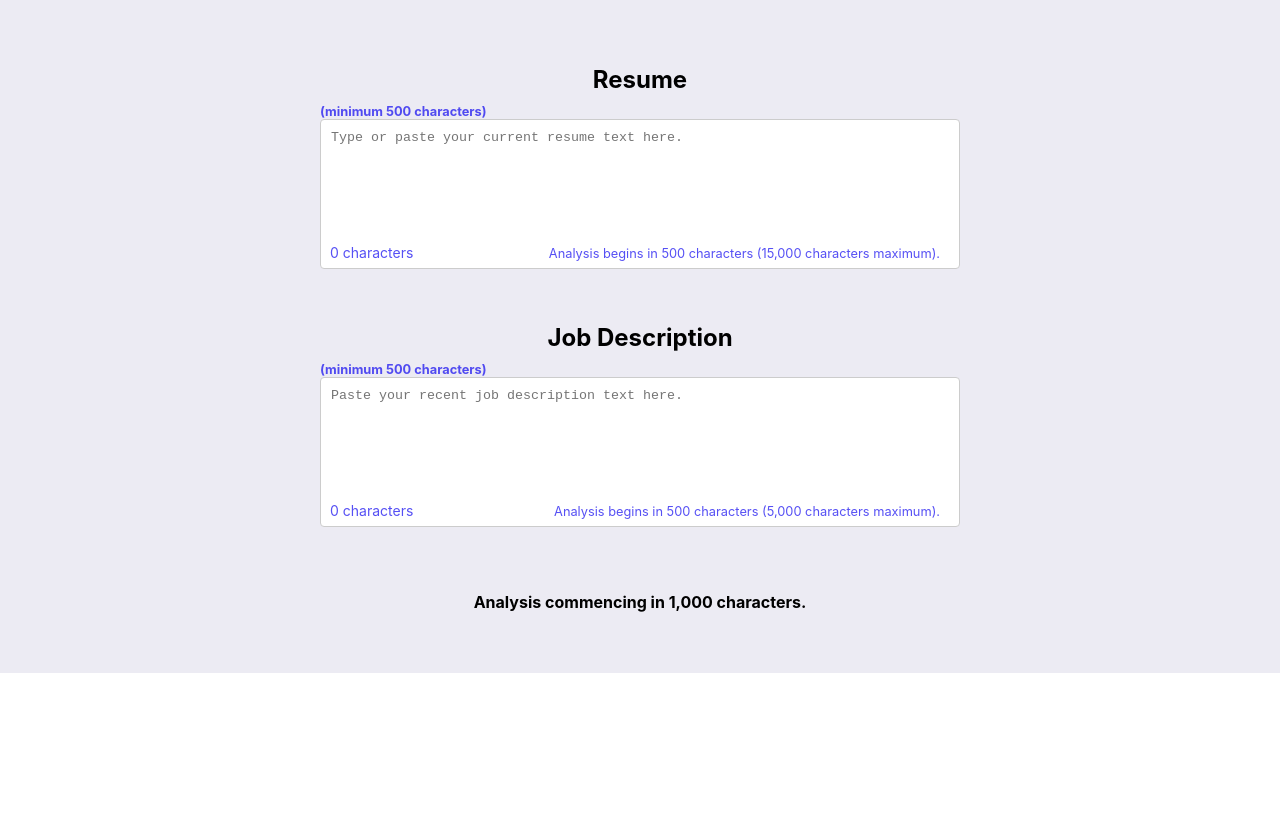
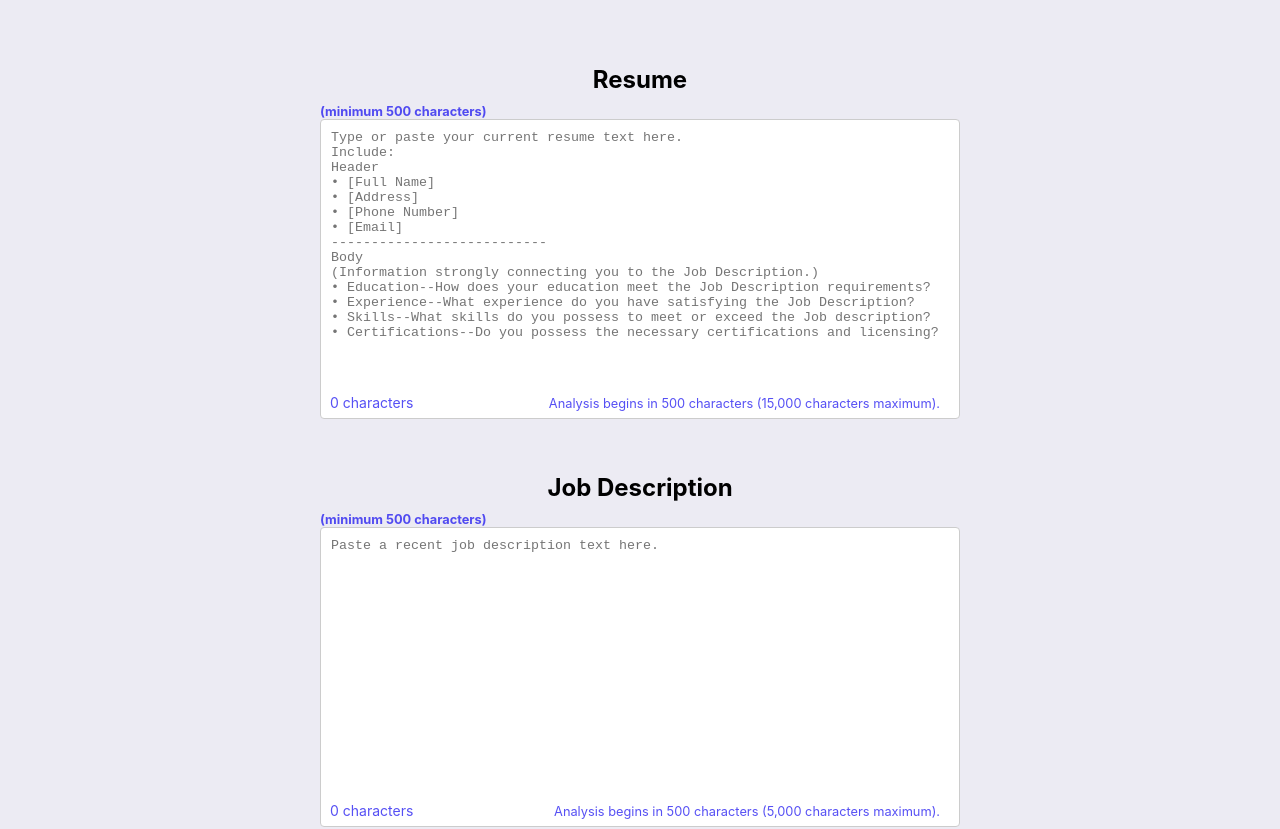
Before and after one commit to proteanmetamorphoses/Resume-Analyzer, a React (Create React App) app: page /dashboard in a window 1280 px wide. Shown: the part 910-1739 px from the top of the page. Before the commit the page ends 1583 px from the top, so only its background shows below. Built offline with nearby package versions, Linux system fonts and the light colour scheme; no server answers; the database is empty; sample sign-in values are in the browser's storage; grey boxes are pictures that could not be loaded.

Commit message:
Adjust VoiceBot positioning

```diff
--- a/src/components/AnalysisSection.css
+++ b/src/components/AnalysisSection.css
@@ -46,33 +46,32 @@
 
 .textarea-container {
   position: relative;
-  margin-bottom: 20px; /* Adjust as needed */
+  margin-bottom: 20px;
 }
 
 .styled-textarea {
   width: min-height;
-  min-height: 150px; /* Minimum height */
-  overflow-y: hidden; /* Hide scrollbar */
-  padding-bottom: 50px; /* Increased padding for visibility of character counts */
+  min-height: 300px;
+  overflow-y: hidden;
+  padding-bottom: 50px;
   box-sizing: border-box;
-  resize: none; /* Optional: Disable manual resizing */
+  resize: none;
 }
 
 @media (max-width: 768px) {
-  /* Adjust the width for smaller screens */
   .styled-textarea {
-    width: 350px; /* Set the width to 350px for smaller screens */
+    width: 350px;
   }
 }
 
 .char-count {
   position: absolute;
-  bottom: 30px; /* Adjust as needed */
-  right: 15px; /* Adjust as needed */
+  bottom: 30px;
+  right: 15px;
   margin: 0;
-  color: rgba(14, 6, 239, 0.7); /* Optional for readability */
-  padding: 2px 5px; /* Optional for better presentation */
-  font-size: 0.8em; /* Adjust as needed */
+  color: rgba(14, 6, 239, 0.7);
+  padding: 2px 5px;
+  font-size: 0.8em;
 }
 
 .char-count-left {
--- a/src/components/AnalysisSection.js
+++ b/src/components/AnalysisSection.js
@@ -112,7 +112,21 @@ function AnalysisSection({
           className="styled-textarea"
           value={resumeText}
           onChange={handleResumeTextChange}
-          placeholder="Type or paste your current resume text here."
+          placeholder="Type or paste your current resume text here.
+          Include:
+          Header
+          • [Full Name]
+          • [Address]
+          • [Phone Number]
+          • [Email]
+          ---------------------------
+          Body
+          (Information strongly connecting you to the Job Description.)
+          • Education--How does your education meet the Job Description requirements?
+          • Experience--What experience do you have satisfying the Job Description?
+          • Skills--What skills do you possess to meet or exceed the Job description?
+          • Certifications--Do you possess the necessary certifications and licensing?"
+            style={{ whiteSpace: "pre-line" }}
         />
         <p className="char-count">
           {getCharacterMessage(resumeTextCount, 15000)}
@@ -130,7 +144,7 @@ function AnalysisSection({
           className="styled-textarea"
           value={jobDescriptionText}
           onChange={handleJobDescriptionTextChange}
-          placeholder="Paste your recent job description text here."
+          placeholder="Paste a recent job description text here."
         />
         <p className="char-count">
           {getCharacterMessage(jobDescriptionTextCount, 5000)}
--- a/src/components/Dashboard.css
+++ b/src/components/Dashboard.css
@@ -60,3 +60,8 @@ h3 {
 .instruct1 {
   text-align: center;
 }
+
+.GifSpin{
+  max-width: 10%;
+  margin-bottom: 30px;
+}
--- a/src/components/Dashboard.js
+++ b/src/components/Dashboard.js
@@ -7,8 +7,8 @@ import FinalResultsSection from "./FinalResultsSection";
 import LogoutLink from "./LogoutLink";
 import "./Dashboard.css";
 import axios from "axios";
-import Spinner from "./Spinner";
 import { db } from "../utils/firebase";
+import myGif from "./mugging-export.gif";
 import {
   collection,
   addDoc,
@@ -22,8 +22,8 @@ import {
 import { getAuth } from "firebase/auth";
 import DocumentModal from "./DocumentModal";
 import VoiceBotIframe from "./VoiceBotiFrame";
-
 function Dashboard() {
+  const [statusMessage, setStatusMessage] = useState("");
   const [showRevisionSection, setShowRevisionSection] = useState(false);
   const [resumeKeywords, setResumeKeywords] = useState([]);
   const [jobDescriptionKeywords, setJobDescriptionKeywords] = useState([]);
@@ -74,6 +74,7 @@ function Dashboard() {
   };
 
   const handleAnalysis = async (resumeText, jobDescriptionText) => {
+    setStatusMessage("Working...");
     setIsAnalyzing(true);
     const resumeData = { resumeText, jobDescriptionText };
     await handleSubmit(resumeData);
@@ -85,6 +86,7 @@ function Dashboard() {
     revisions
   ) => {
     setIsRevising(true);
+    setStatusMessage("Working...");
     try {
       const response = await axios.post("/api/submit-revision", {
         resume,
@@ -369,9 +371,10 @@ function Dashboard() {
         />
       </div>
       <div className="analysis-section">
-        <div className="VoiceBot-container">
+      {!isAnalyzing && !showResults && (<div className="VoiceBot-container">
           <VoiceBotIframe />
         </div>
+        )}
         <AnalysisSection
           onSubmit={handleAnalysis}
           isAnalyzing={isAnalyzing}
@@ -383,7 +386,17 @@ function Dashboard() {
         />
       </div>
 
-      {isAnalyzing && <Spinner />}
+      {isAnalyzing && (
+        <div style={{ textAlign: "center" }}>
+          <img
+            className="GifSpin"
+            src={myGif}
+            alt="Communicating with OpenAI..."
+            style={{ marginBottom: "10px" }}
+          />
+          <div>{statusMessage}</div>
+        </div>
+      )}
 
       {!isAnalyzing && showResults && (
         <ResultsSection
@@ -393,12 +406,17 @@ function Dashboard() {
         />
       )}
 
-      {!isAnalyzing && (showResults || showRevisionSection) && (
+      {!isAnalyzing && (showResults || showRevisionSection) && !showFinalResults && (
         <div className="analysis-section">
           <div className="VoiceBot-container">
             <VoiceBotIframe />
           </div>
+          </div>
+      )}
+       {!isAnalyzing && (showResults || showRevisionSection) && (
+        <div className="analysis-section">
           <RevisionSection
+            statusMessage={statusMessage}
             missingKeywords={missingKeywords}
             assessment={assessment}
             employabilityScore={employabilityScore}
--- a/src/components/RevisionSection.css
+++ b/src/components/RevisionSection.css
@@ -61,3 +61,8 @@ h4,
 .Revision-Item {
   text-align: left;
 }
+
+.GifSpin2{
+  width: 25%;
+  margin-bottom: 30px;
+}
--- a/src/components/RevisionSection.js
+++ b/src/components/RevisionSection.js
@@ -1,8 +1,9 @@
 import React, { useState, useRef, useEffect } from "react";
 import "./RevisionSection.css";
-import Spinner from "./Spinner";
+import myGif from './mugging-export.gif';
 
 function RevisionSection({
+  statusMessage = "",
   missingKeywords = [],
   assessment = "",
   employabilityScore = 0,
@@ -67,7 +68,15 @@ function RevisionSection({
           Revise
         </button>
       )}
-      {isRevising && <Spinner />}
+      {isRevising && <div style={{ textAlign: "center" }}>
+          <img
+            className="GifSpin2"
+            src={myGif}
+            alt="Communicating with OpenAI..."
+            style={{ marginBottom: "10px" }}
+          />
+          <div>{statusMessage}</div>
+        </div>}
     </div>
   );
 }
```
Also changed, not shown: 1 other file (tests, documents, lock files or other folders).
